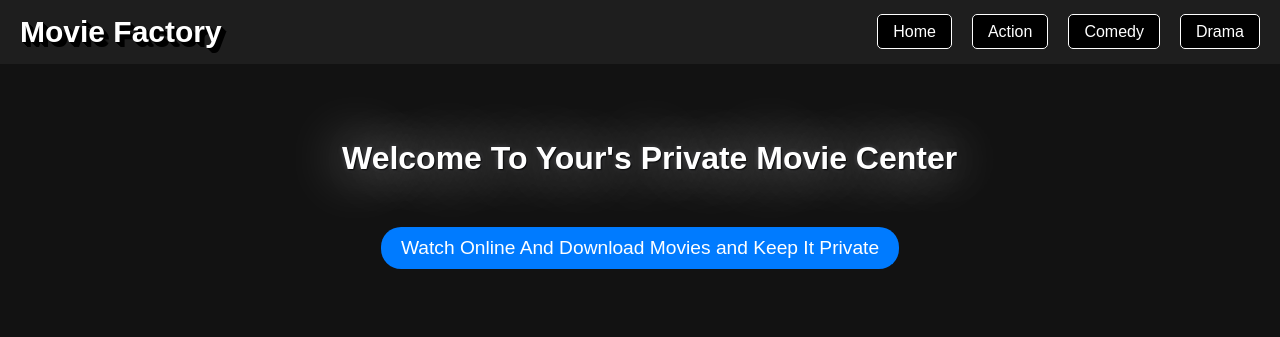
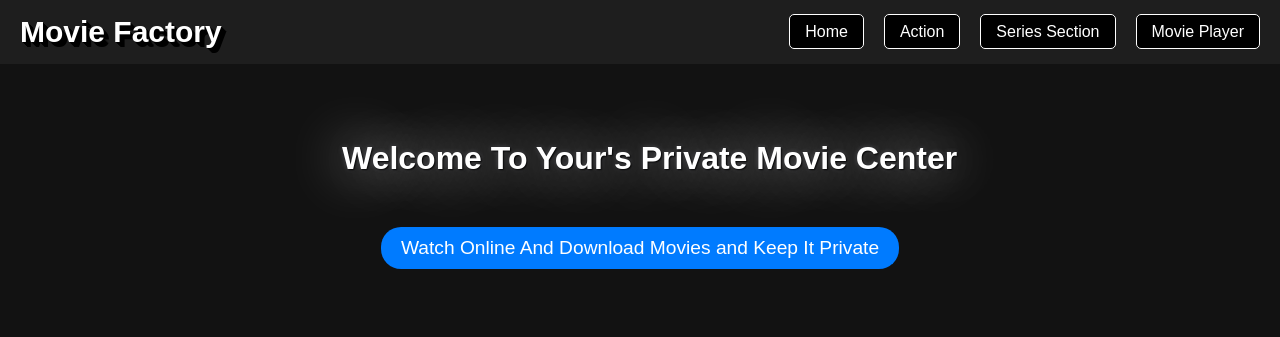
Before and after one commit to ankitgl200/Movie, a plain HTML site: page index.html in a window 1280 px wide. Shown: the top 337 px of the page. Drawn offline with Linux system fonts and the light colour scheme.

Commit message:
Update index.html

```diff
--- a/index.html
+++ b/index.html
@@ -16,10 +16,10 @@
         <h1>Movie Factory</h1>
 
         <ul class="nav-links">
-            <li><a href="movie.html" target="_blank">Home</a></li>
+            <li><a href="index.html" target="_blank">Home</a></li>
             <li><a href="#">Action</a></li>
-            <li><a href="#">Comedy</a></li>
-            <li><a href="#">Drama</a></li>
+            <li><a href="comming.html">Series Section</a></li>
+            <li><a href="player.html">Movie Player</a></li>
         </ul>
     </nav>
 
```
